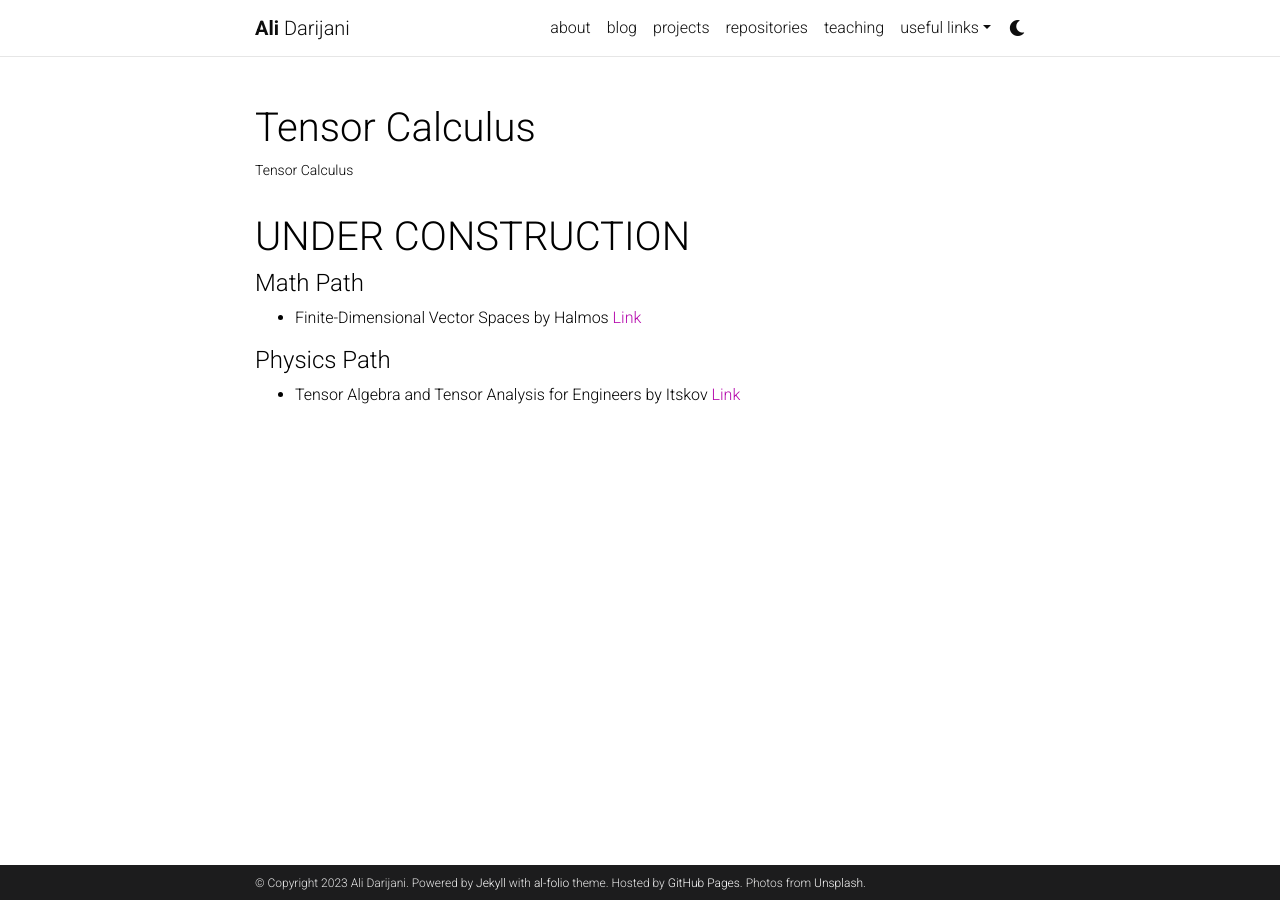
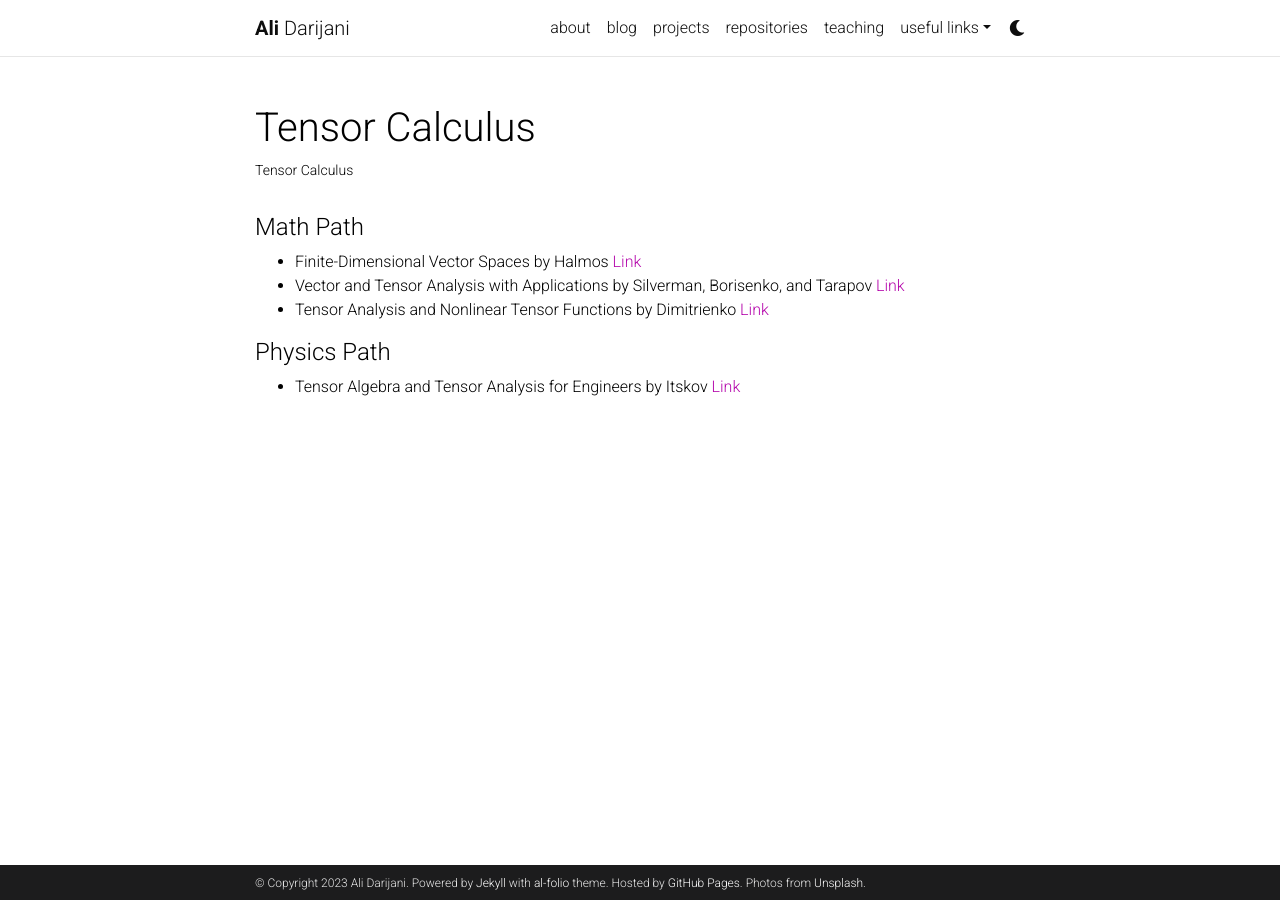
Before and after one commit to adarijani/adarijani.github.io_archived, a Jekyll site: the page built from _projects/tensor_calculus.md, in a window 1280 px wide. Built offline with Jekyll 4.4.1, drawn with Linux system fonts in a browser that asks for light colours; comment, search, counter and statistics services are not loaded; a style sheet for code colours, icons or effects is not loaded.

Commit message:
Update tensor_calculus.md

```diff
--- a/_projects/tensor_calculus.md
+++ b/_projects/tensor_calculus.md
@@ -7,11 +7,12 @@ importance: 12
 category: teaching
 ---
 
-# UNDER CONSTRUCTION
 #### Math Path
 
-* Finite-Dimensional Vector Spaces by Halmos [Link](https://link.springer.com/book/10.1007/978-1-4612-6387-6)
+- Finite-Dimensional Vector Spaces by Halmos [Link](https://link.springer.com/book/10.1007/978-1-4612-6387-6)
+- Vector and Tensor Analysis with Applications by  Silverman, Borisenko, and Tarapov [Link](https://store.doverpublications.com/0486638332.html)
+- Tensor Analysis and Nonlinear Tensor Functions by Dimitrienko [Link](https://link.springer.com/book/10.1007/978-94-017-3221-5)
 
 #### Physics Path
 
-* Tensor Algebra and Tensor Analysis for Engineers by Itskov [Link](https://link.springer.com/book/10.1007/978-3-319-98806-1)
+- Tensor Algebra and Tensor Analysis for Engineers by Itskov [Link](https://link.springer.com/book/10.1007/978-3-319-98806-1)
```
